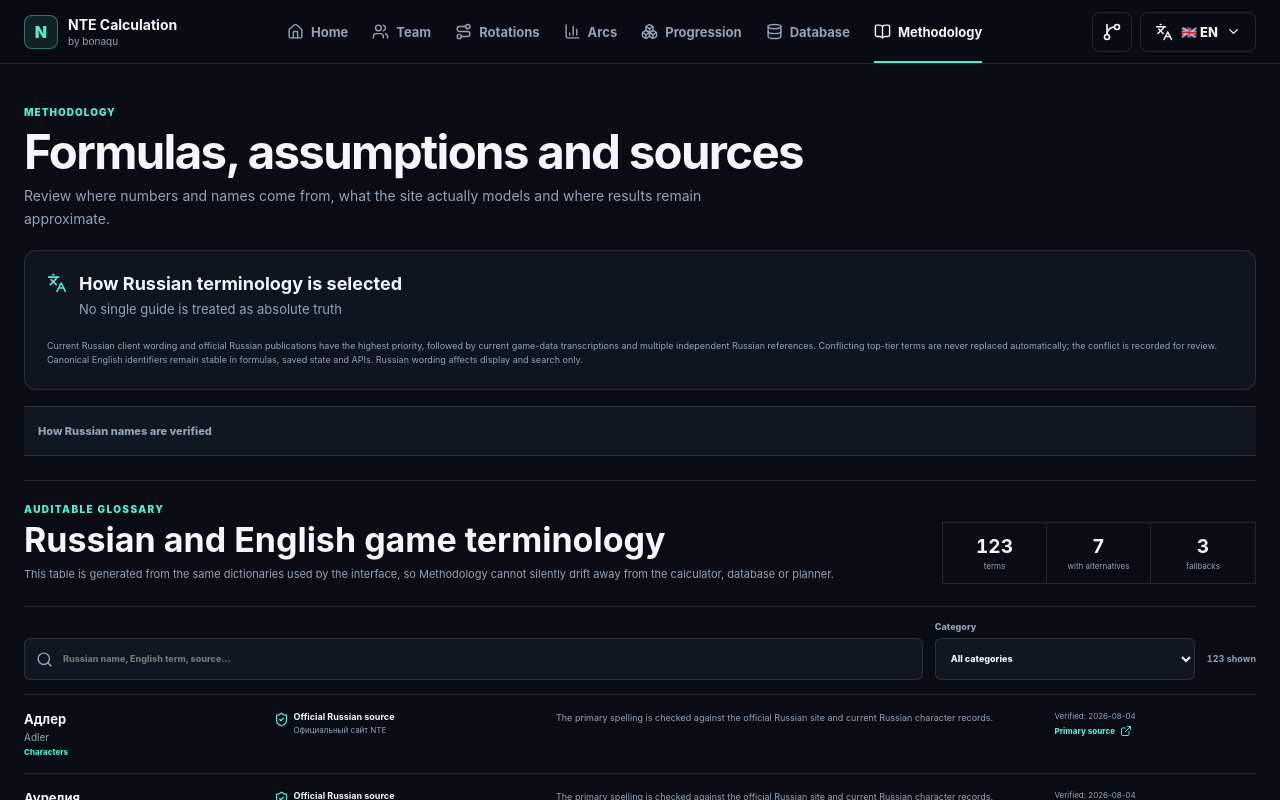
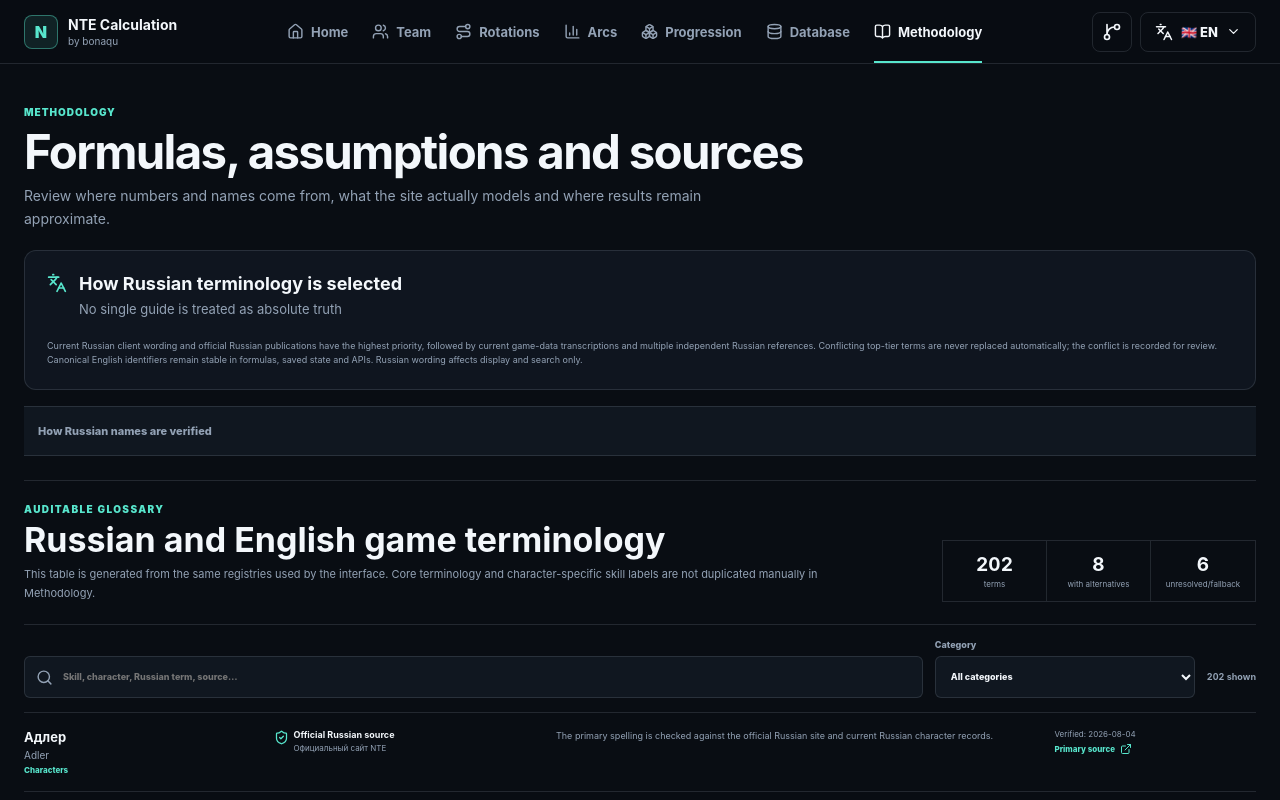
Before and after one commit to bonaqu/NTE-Calculation-by-bonaqu, a React (Vite) app: page / in a window 1280 px wide. Both pictures are taken after a click on the button "Review methodology". Shown: the top 800 px of the page. Built offline with nearby package versions, Linux system fonts and the light colour scheme.

Commit message:
feat: add character-specific terms to auditable glossary

```diff
--- a/src/components/TerminologyEvidenceTable.tsx
+++ b/src/components/TerminologyEvidenceTable.tsx
@@ -1,5 +1,7 @@
 import { useMemo, useState } from 'react';
 import { AlertTriangle, ExternalLink, Search, ShieldCheck } from 'lucide-react';
+import { characterTermKindLabel, characterTerms, normalizeCharacterTermSearch } from '../character-terms';
+import { localizedCharacterName } from '../gameTerms';
 import { useI18n } from '../i18n';
 import {
   allLocalizationEvidence,
@@ -9,14 +11,17 @@ import {
   type LocalizationEvidenceKind,
 } from '../localization-evidence';
 
+type GlossaryCategory = LocalizationEvidenceKind | 'character-specific' | 'all';
+
 export function TerminologyEvidenceTable() {
   const { locale } = useI18n();
   const ru = locale === 'ru';
   const [query, setQuery] = useState('');
-  const [kind, setKind] = useState<LocalizationEvidenceKind | 'all'>('all');
-  const normalizedQuery = query.trim().toLocaleLowerCase(locale).replaceAll('ё', 'е');
+  const [kind, setKind] = useState<GlossaryCategory>('all');
+  const normalizedQuery = normalizeCharacterTermSearch(query);
 
   const rows = useMemo(() => allLocalizationEvidence.filter((entry) => {
+    if (kind === 'character-specific') return false;
     if (kind !== 'all' && entry.kind !== kind) return false;
     if (!normalizedQuery) return true;
     const searchable = [
@@ -27,23 +32,42 @@ export function TerminologyEvidenceTable() {
       entry.note.ru,
       entry.note.en,
       ...(entry.alternatives?.flatMap((alternative) => [alternative.russian, alternative.note.ru, alternative.note.en]) ?? []),
-    ].join(' ').toLocaleLowerCase(locale).replaceAll('ё', 'е');
-    return searchable.includes(normalizedQuery);
-  }), [kind, locale, normalizedQuery]);
+    ].join(' ');
+    return normalizeCharacterTermSearch(searchable).includes(normalizedQuery);
+  }), [kind, normalizedQuery]);
 
-  const disputedCount = allLocalizationEvidence.filter((entry) => entry.alternatives?.length).length;
-  const fallbackCount = allLocalizationEvidence.filter((entry) => entry.level === 'project-fallback').length;
+  const characterRows = useMemo(() => characterTerms.filter((entry) => {
+    if (kind !== 'all' && kind !== 'character-specific') return false;
+    if (!normalizedQuery) return true;
+    return [
+      entry.id,
+      entry.characterName,
+      entry.russian,
+      entry.english,
+      entry.sourcePublisher,
+      entry.note.ru,
+      entry.note.en,
+      ...(entry.aliases ?? []),
+      ...(entry.alternatives?.flatMap((alternative) => [alternative.russian, alternative.english ?? '', alternative.note.ru, alternative.note.en]) ?? []),
+    ].some((value) => normalizeCharacterTermSearch(value).includes(normalizedQuery));
+  }), [kind, normalizedQuery]);
+
+  const allTermsCount = allLocalizationEvidence.length + characterTerms.length;
+  const disputedCount = allLocalizationEvidence.filter((entry) => entry.alternatives?.length).length
+    + characterTerms.filter((entry) => entry.alternatives?.length).length;
+  const fallbackCount = allLocalizationEvidence.filter((entry) => entry.level === 'project-fallback').length
+    + characterTerms.filter((entry) => entry.level === 'project-fallback').length;
 
   return <section className="terminology-audit" aria-labelledby="terminology-audit-title">
     <header className="terminology-audit-heading">
-      <div><span>{ru ? 'ПРОВЕРЯЕМЫЙ СЛОВАРЬ' : 'AUDITABLE GLOSSARY'}</span><h2 id="terminology-audit-title">{ru ? 'Русские и английские игровые термины' : 'Russian and English game terminology'}</h2><p>{ru ? 'Таблица строится из тех же словарей, которые использует интерфейс. Поэтому методология больше не может незаметно расходиться с калькулятором, базой или планировщиком.' : 'This table is generated from the same dictionaries used by the interface, so Methodology cannot silently drift away from the calculator, database or planner.'}</p></div>
-      <div className="terminology-audit-facts"><span><b>{allLocalizationEvidence.length}</b>{ru ? 'терминов' : 'terms'}</span><span><b>{disputedCount}</b>{ru ? 'с вариантами' : 'with alternatives'}</span><span><b>{fallbackCount}</b>{ru ? 'рабочих переводов' : 'fallbacks'}</span></div>
+      <div><span>{ru ? 'ПРОВЕРЯЕМЫЙ СЛОВАРЬ' : 'AUDITABLE GLOSSARY'}</span><h2 id="terminology-audit-title">{ru ? 'Русские и английские игровые термины' : 'Russian and English game terminology'}</h2><p>{ru ? 'Таблица строится из тех же реестров, которые использует интерфейс. Общие термины и индивидуальные названия навыков не дублируются вручную в Методологии.' : 'This table is generated from the same registries used by the interface. Core terminology and character-specific skill labels are not duplicated manually in Methodology.'}</p></div>
+      <div className="terminology-audit-facts"><span><b>{allTermsCount}</b>{ru ? 'терминов' : 'terms'}</span><span><b>{disputedCount}</b>{ru ? 'с вариантами' : 'with alternatives'}</span><span><b>{fallbackCount}</b>{ru ? 'не подтверждено' : 'unresolved/fallback'}</span></div>
     </header>
 
     <div className="terminology-audit-toolbar">
-      <label className="terminology-search"><Search size={17} /><span className="sr-only">{ru ? 'Поиск по словарю' : 'Search terminology'}</span><input value={query} onChange={(event) => setQuery(event.target.value)} placeholder={ru ? 'Название, английский термин, источник…' : 'Russian name, English term, source…'} /></label>
-      <label><span>{ru ? 'Раздел' : 'Category'}</span><select value={kind} onChange={(event) => setKind(event.target.value as LocalizationEvidenceKind | 'all')}><option value="all">{ru ? 'Все разделы' : 'All categories'}</option>{localizationEvidenceKinds.map((value) => <option value={value} key={value}>{localizationEvidenceKindLabel(value, locale)}</option>)}</select></label>
-      <strong>{rows.length} {ru ? 'найдено' : 'shown'}</strong>
+      <label className="terminology-search"><Search size={17} /><span className="sr-only">{ru ? 'Поиск по словарю' : 'Search terminology'}</span><input value={query} onChange={(event) => setQuery(event.target.value)} placeholder={ru ? 'Навык, персонаж, английский термин, источник…' : 'Skill, character, Russian term, source…'} /></label>
+      <label><span>{ru ? 'Раздел' : 'Category'}</span><select value={kind} onChange={(event) => setKind(event.target.value as GlossaryCategory)}><option value="all">{ru ? 'Все разделы' : 'All categories'}</option><option value="character-specific">{ru ? 'Навыки и термины персонажей' : 'Character skills and terms'}</option>{localizationEvidenceKinds.map((value) => <option value={value} key={value}>{localizationEvidenceKindLabel(value, locale)}</option>)}</select></label>
+      <strong>{rows.length + characterRows.length} {ru ? 'найдено' : 'shown'}</strong>
     </div>
 
     <div className="terminology-evidence-list" aria-live="polite">
@@ -53,7 +77,15 @@ export function TerminologyEvidenceTable() {
         <div className="terminology-note"><p>{entry.note[locale]}</p>{entry.alternatives?.length ? <details><summary><AlertTriangle size={14} /> {ru ? 'Другие встречающиеся варианты' : 'Other recorded variants'}</summary>{entry.alternatives.map((alternative) => <div key={`${entry.canonical}:${alternative.russian}`}><b>{alternative.russian}</b><span>{alternative.note[locale]}</span>{alternative.source.url ? <a href={alternative.source.url} target="_blank" rel="noreferrer">{alternative.source.publisher} <ExternalLink size={12} /></a> : <em>{alternative.source.publisher}</em>}</div>)}</details> : null}</div>
         <div className="terminology-source"><small>{ru ? 'Проверено' : 'Verified'}: {entry.verifiedAt}</small>{entry.sourceUrl ? <a href={entry.sourceUrl} target="_blank" rel="noreferrer">{ru ? 'Основной источник' : 'Primary source'} <ExternalLink size={12} /></a> : <em>{ru ? 'Публичный источник не найден' : 'No public source located'}</em>}{entry.supportingSources?.length ? <span>{ru ? 'Доп. источников' : 'Supporting sources'}: {entry.supportingSources.length}</span> : null}</div>
       </article>)}
-      {!rows.length ? <div className="terminology-empty"><Search size={22} /><b>{ru ? 'Ничего не найдено' : 'No terms found'}</b><span>{ru ? 'Измени запрос или выбери другой раздел.' : 'Change the query or choose another category.'}</span></div> : null}
+
+      {characterRows.map((entry) => <article className={`terminology-evidence-row character-term-row evidence-${entry.level}`} key={entry.id}>
+        <div className="terminology-primary"><b>{entry.russian}</b><span>{entry.english}</span><small>{localizedCharacterName(entry.characterName, locale)} · {characterTermKindLabel(entry.kind, locale)}</small></div>
+        <div className="terminology-confidence"><ShieldCheck size={15} /><span><b className={`character-term-resolution ${entry.resolution}`}>{entry.resolution === 'exact' ? (ru ? 'Сопоставлено' : 'Mapped') : entry.resolution === 'conflicted' ? (ru ? 'Есть конфликт' : 'Conflict recorded') : (ru ? 'Не подтверждено' : 'Unresolved')}</b><small>{entry.sourcePublisher}</small></span></div>
+        <div className="terminology-note"><p>{entry.note[locale]}</p>{entry.alternatives?.length ? <details open={entry.resolution === 'conflicted'}><summary><AlertTriangle size={14} /> {ru ? 'Зафиксированные варианты' : 'Recorded variants'}</summary>{entry.alternatives.map((alternative) => <div key={`${entry.id}:${alternative.russian}`}><b>{alternative.russian}</b>{alternative.english ? <em>{alternative.english}</em> : null}<span>{alternative.note[locale]}</span></div>)}</details> : null}{entry.aliases?.length ? <small>{ru ? 'Поисковые варианты' : 'Search aliases'}: {entry.aliases.join(' · ')}</small> : null}</div>
+        <div className="terminology-source"><small>{ru ? 'Проверено' : 'Verified'}: {entry.verifiedAt}</small>{entry.sourceUrl ? <a href={entry.sourceUrl} target="_blank" rel="noreferrer">{ru ? 'Русская карточка' : 'Russian record'} <ExternalLink size={12} /></a> : <em>{ru ? 'Точная карточка не найдена' : 'Exact record not found'}</em>}{entry.supportingSourceUrl ? <a href={entry.supportingSourceUrl} target="_blank" rel="noreferrer">{ru ? 'Английская карточка' : 'English record'} <ExternalLink size={12} /></a> : null}</div>
+      </article>)}
+
+      {!rows.length && !characterRows.length ? <div className="terminology-empty"><Search size={22} /><b>{ru ? 'Ничего не найдено' : 'No terms found'}</b><span>{ru ? 'Измени запрос или выбери другой раздел.' : 'Change the query or choose another category.'}</span></div> : null}
     </div>
   </section>;
 }
```
